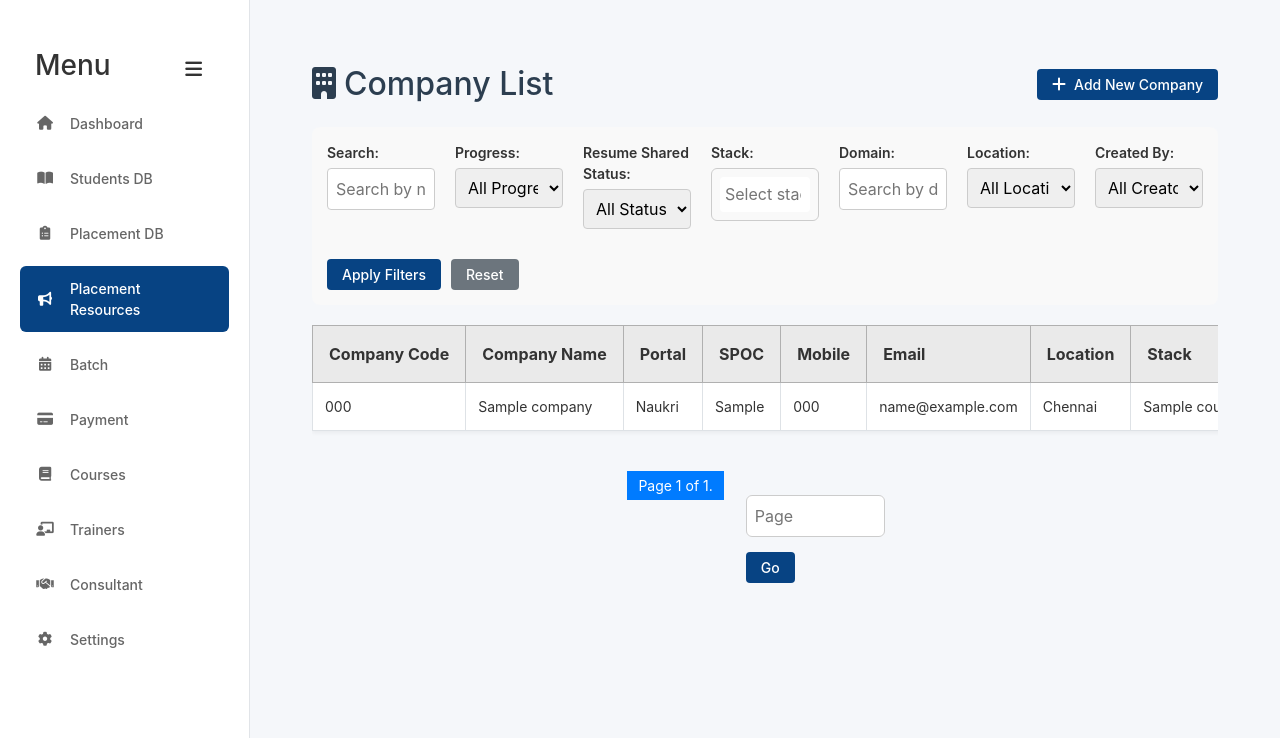
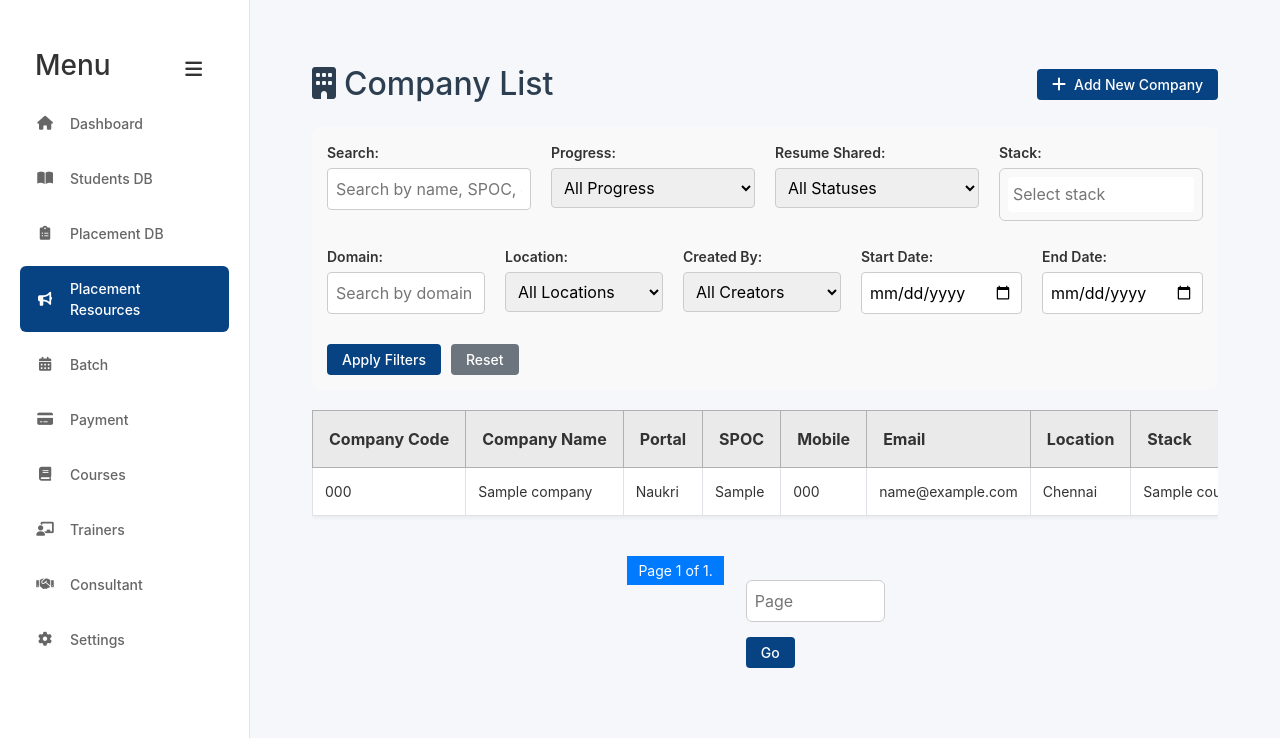
Before and after one commit to varun-developer-public/btreeadminportal, a Django app: page /placement-drive/ in a window 1280 px wide. Shown: the part 61-799 px from the top of the page. Run offline with Django 5.2, Linux system fonts and the light colour scheme; a user stored in the database is signed in; tables that the repository leaves empty hold one stand-in row (values such as "Sample post"); grey boxes marked "Sample" are stand-in pictures; parts of the project's set-up code (start-up, migrations or seed data) failed here and were passed over; some libraries are stand-ins or nearby versions; some web fonts are replaced.

Commit message:
`Added new filters to placementdb, placementdrive, and studentsdb views and templates for filtering placements, companies, and students by status and date ranges.`

```diff
--- a/placementdb/views.py
+++ b/placementdb/views.py
@@ -32,7 +32,10 @@ def placement_list(request):
         resume_status = form.cleaned_data.get('resume_status')
         is_active = form.cleaned_data.get('is_active')
         interview_count = form.cleaned_data.get('interview_count')
+        status = form.cleaned_data.get('status')
 
+        if status:
+            placements = placements.filter(**{f'student__{status}': True})
         if q:
             placements = placements.filter(
                 Q(student__first_name__icontains=q) |
--- a/placementdrive/forms.py
+++ b/placementdrive/forms.py
@@ -139,7 +139,7 @@ class CompanyFilterForm(forms.Form):
     resume_shared_status = forms.ChoiceField(
         choices=[('', 'All Statuses'), ('none', 'No Status')] + ResumeSharedStatus.STATUS_CHOICES,
         required=False,
-        label="Resume Shared Status"
+        label="Resume Shared"
     )
     company_stack = forms.MultipleChoiceField(
         choices=[],
@@ -162,6 +162,16 @@ class CompanyFilterForm(forms.Form):
         required=False,
         label='Created By'
     )
+    start_date = forms.DateField(
+        required=False,
+        widget=forms.DateInput(attrs={'type': 'date'}),
+        label="Start Date"
+    )
+    end_date = forms.DateField(
+        required=False,
+        widget=forms.DateInput(attrs={'type': 'date'}),
+        label="End Date"
+    )
 
     def __init__(self, *args, **kwargs):
         super().__init__(*args, **kwargs)
--- a/placementdrive/views.py
+++ b/placementdrive/views.py
@@ -30,8 +30,14 @@ def company_list(request):
         location = form.cleaned_data.get('location')
         created_by = form.cleaned_data.get('created_by')
         company_stack = form.cleaned_data.get('company_stack')
+        start_date = form.cleaned_data.get('start_date')
+        end_date = form.cleaned_data.get('end_date')
 
 
+        if start_date and end_date:
+            companies = companies.filter(
+                resume_shared_statuses__created_at__range=(start_date, end_date)
+            ).distinct()
         if q:
             companies = companies.filter(
                 Q(company_name__icontains=q) |
--- a/studentsdb/views.py
+++ b/studentsdb/views.py
@@ -93,7 +93,10 @@ def student_list(request):
         course_status = form.cleaned_data.get('course_status')
         start_date = form.cleaned_data.get('start_date')
         end_date = form.cleaned_data.get('end_date')
+        status = form.cleaned_data.get('status')
 
+        if status:
+            student_list = student_list.filter(**{f'{status}': True})
         if query:
             student_list = student_list.filter(
                 Q(first_name__icontains=query) |
--- a/templates/placementdrive/company_list.html
+++ b/templates/placementdrive/company_list.html
@@ -91,6 +91,8 @@
                 {{ form.company_stack.label_tag }}
                 {{ form.company_stack }}
             </div>
+        </div>
+        <div class="filter-row">
             <div class="filter-group">
                 {{ form.domain.label_tag }}
                 {{ form.domain }}
@@ -103,7 +105,17 @@
                 {{ form.created_by.label_tag }}
                 {{ form.created_by }}
             </div>
+
+            <div class="filter-group">
+                {{ form.start_date.label_tag }}
+                {{ form.start_date }}
+            </div>
+            <div class="filter-group">
+                {{ form.end_date.label_tag }}
+                {{ form.end_date }}
+            </div>
         </div>
+             <div class="filter-group" style="flex: 2;"></div>
         <div class="filter-actions">
             <button type="submit" class="btn btn-primary">Apply Filters</button>
             <a href="{% url 'company_list' %}" class="btn btn-secondary">Reset</a>
--- a/templates/studentsdb/student_list.html
+++ b/templates/studentsdb/student_list.html
@@ -71,6 +71,10 @@
             <div class="filter-group">
                 {{ form.end_date.label_tag }}
                 {{ form.end_date }}
+            </div>
+            <div class="filter-group">
+                {{ form.status.label_tag }}
+                {{ form.status }}
             </div>
         </div>
         <div class="filter-actions">
```
Also changed, not shown: core/settings.py (+11 -11 lines), placementdb/forms.py (+14 -1 lines), studentsdb/forms.py (+13 -0 lines), templates/placementdb/placement_list.html (+6 -2 lines).
